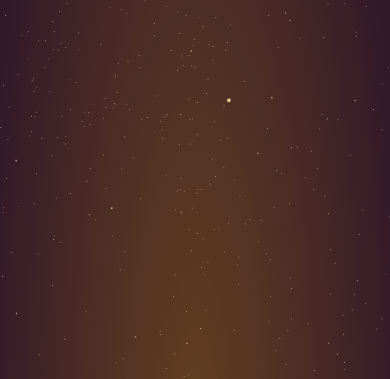
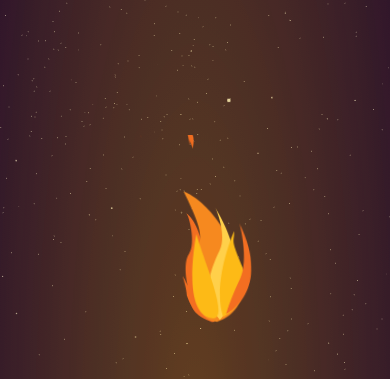
Before and after one commit to CalicoNino/elshenak, a React (Vite) app in the folder portfolio/: page / in a window 390 px wide. Shown: the part 391-770 px from the top of the page. Built offline with nearby package versions, Linux system fonts and the light colour scheme.

Commit message:
fire on small devices

```diff
--- a/portfolio/src/components/Intro.jsx
+++ b/portfolio/src/components/Intro.jsx
@@ -31,6 +31,12 @@ const Intro = () => {
       </div>
       <Flame />
       <Flame />
+
+      <div className="sm:hidden absolute xs:bottom-10 bottom-32 w-full flex justify-center items-center">
+        <a href="#about">
+          <Fire />
+        </a>
+      </div>
     </section>
   );
 };
```
